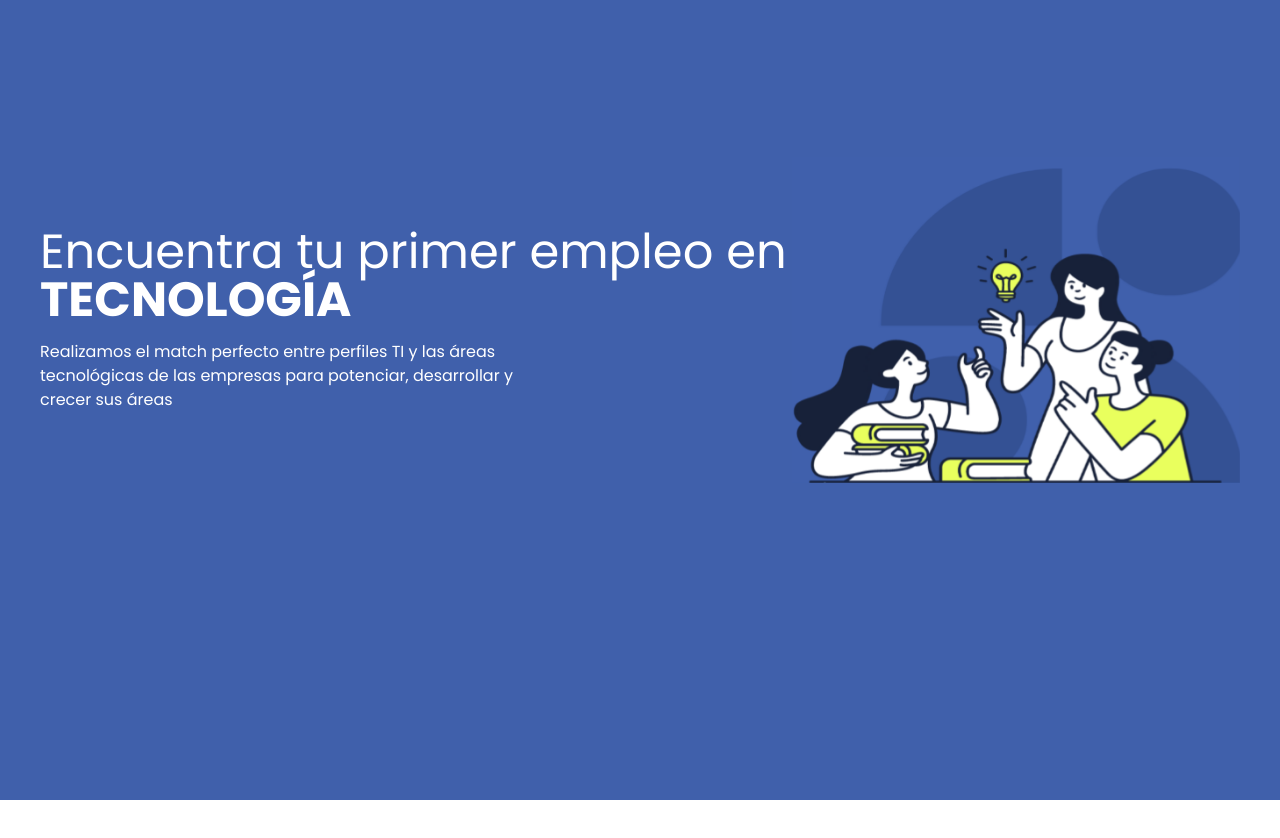
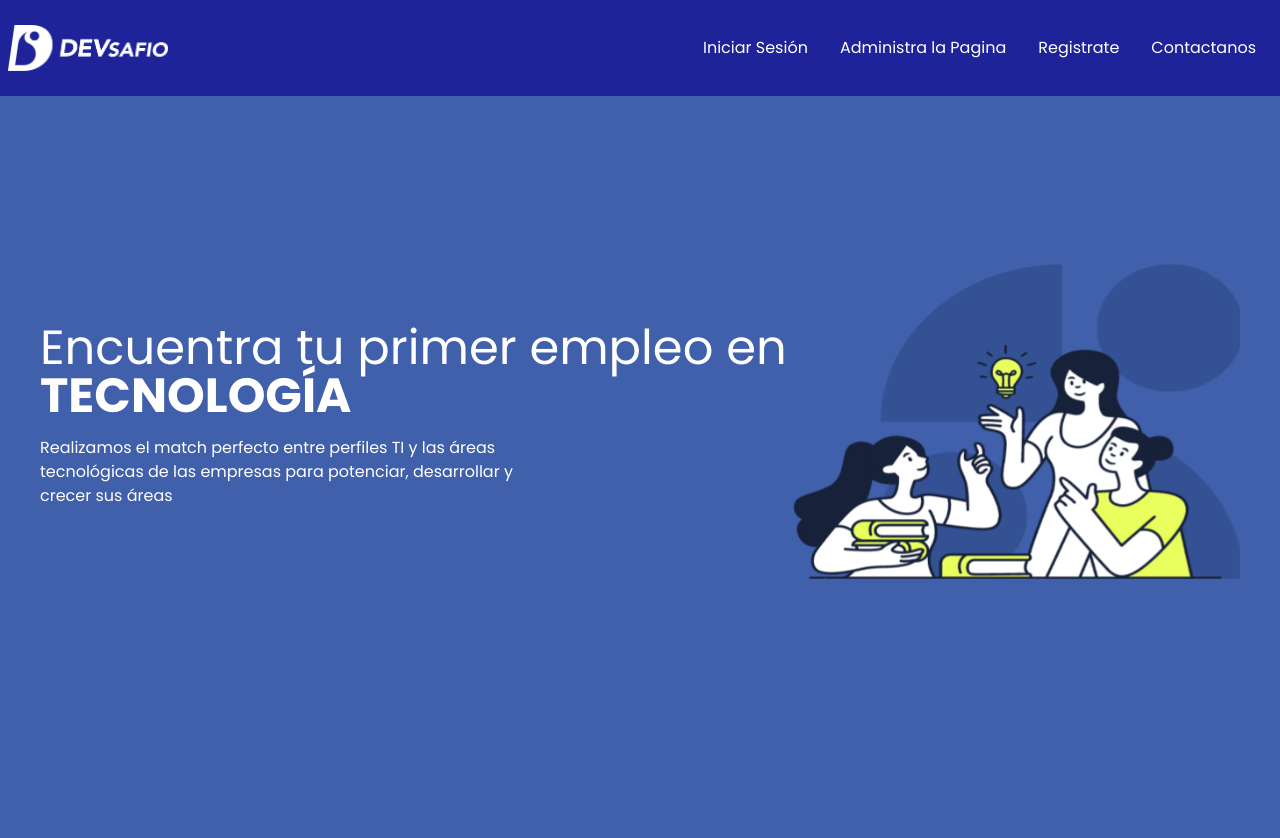
Before and after one commit to vecarope/ejemploReact, a React (Create React App) app: page / in a window 1280 px wide. Shown: the top 838 px of the page. Before the commit the page ends 800 px from the top, so only its background shows below. Built offline with nearby package versions, Linux system fonts and the light colour scheme; what tw-elements would draw is missing.

Commit message:
add navbar to DefaultLayout

```diff
--- a/src/layout/DefaultLayout.js
+++ b/src/layout/DefaultLayout.js
@@ -1,9 +1,11 @@
 import React from 'react';
+import Header from '../components/Headers/Header';
 import { Outlet } from 'react-router-dom';
 
 const DefaultLayout = () => {
   return (
     <>
+      <Header />
       <Outlet />
     </>
   );
```
